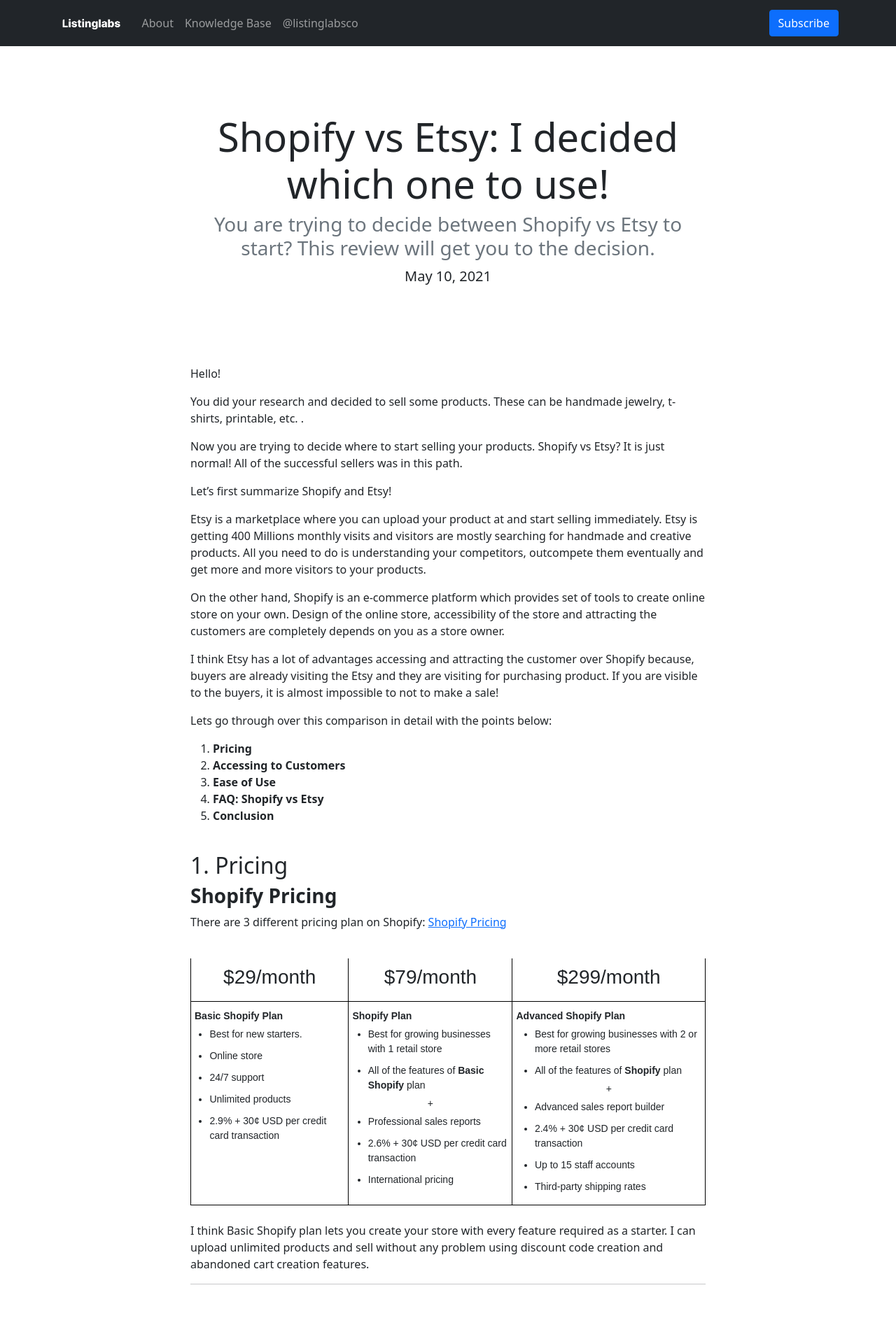
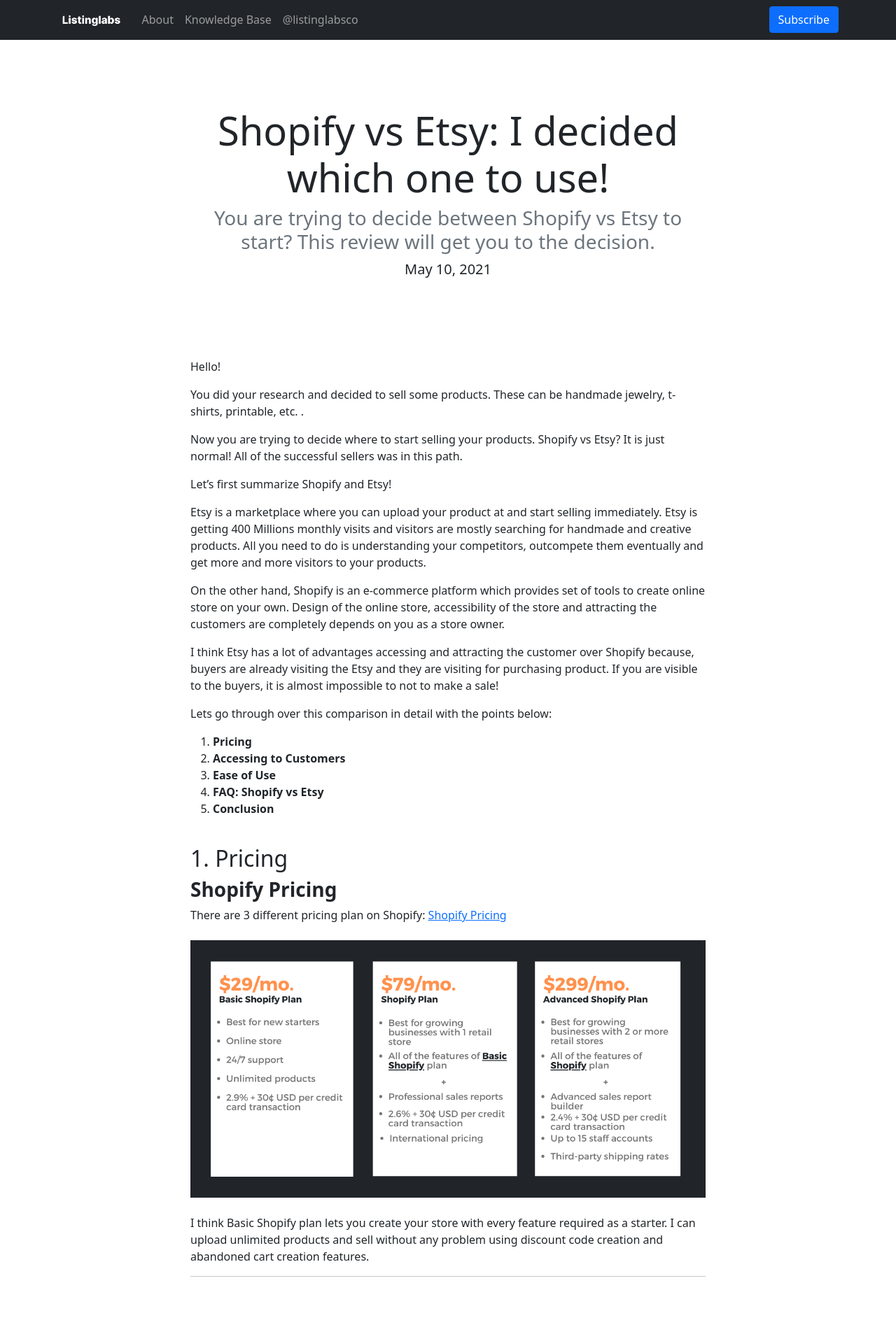
Before and after one commit to ultimateschema/ultimateschema.github.io, a Jekyll site: the page built from _posts/2021-05-10-shopify-vs-etsy.md, in a window 1280 px wide. Shown: the top 1884 px of the page at 70% size. Built offline with Jekyll 4.4.1, drawn with Linux system fonts in a browser that asks for light colours; some of the changed text lies outside the part shown.

Commit message:
tables are changed to pic

```diff
--- a/_posts/2021-05-10-shopify-vs-etsy.md
+++ b/_posts/2021-05-10-shopify-vs-etsy.md
@@ -35,12 +35,9 @@
 ### **Shopify Pricing**
 
 There are 3 different pricing plan on Shopify: [Shopify Pricing](https://www.shopify.com/pricing)
-<br/><br/>
-{% capture includeGuts %}
-{% include etsy-vs-shopify-comparison.html %}
-{% endcapture %}
-{{ includeGuts | replace: '    ', ''}}
-<br/>
+
+![Shopify vs Etsy Pricing Comparison: Shopify]({{ "/assets/images/shopify_vs_etsy/shopify_pricing.png" | absolute_url }})
+
 I think Basic Shopify plan lets you create your store with every feature required as a starter. I can upload unlimited products and sell without any problem using discount code creation and abandoned cart creation features.
 
 ---
@@ -48,13 +45,10 @@
 ### **Etsy Pricing**
 
 On the other hand, Etsy have almost no upfront cost for starters. Etsy doesn't charge monthly fee like a Shopify on its basic plan. I only pay listing fees and transaction costs at Etsy. [Etsy Pricing](https://www.etsy.com/sell)
-<br/><br/>
-{% capture includeGuts %}
-{% include etsy-vs-shopify-comparison_etsy_pricing.html %}
-{% endcapture %}
-{{ includeGuts | replace: '    ', ''}}
 
-<br/>
+![Shopify vs Etsy Pricing Comparison: Etsy]({{ "/assets/images/shopify_vs_etsy/etsy_pricing.png" | absolute_url }})
+
+
 
 I think Standard plan is just enough to start making sales. I never felt like I need the features of Plus plan to make more sales. It is only required if you want to apply more polishing to your store.
 
@@ -144,12 +138,9 @@
 
 As a conclusion, Etsy is less expensive, easy for getting started and has much more advantage while getting visitors to your stores. On the other hand, Shopify has more design flexibility.
 
-<br/>
-{% capture includeGuts %}
-{% include shopify-vs-etsy-conclusion.html %}
-{% endcapture %}
-{{ includeGuts | replace: '    ', ''}}
-<br/>
+
+![Shopify vs Etsy Pricing Comparison: Conclusion]({{ "/assets/images/shopify_vs_etsy/shopify-vs-etsy-result.png" | absolute_url   }})
+
 
 I believe it is great option to start with Etsy to start making sales immediately and expand into Shopify when you finally make some sales. Shopify is good to have more control and customization over marketing and brand.
 
```
Also changed, not shown: assets/images/logo-square.png, assets/images/logo-words-black2.png (deleted), assets/images/logo-words2.png (deleted), assets/images/logo-words_qs.png (deleted), assets/images/quant-secrets.png (deleted), assets/images/shopify_vs_etsy/etsy_pricing.png (added), assets/images/shopify_vs_etsy/shopify-vs-etsy-result.png (added), assets/images/shopify_vs_etsy/shopify_pricing.png (added).
